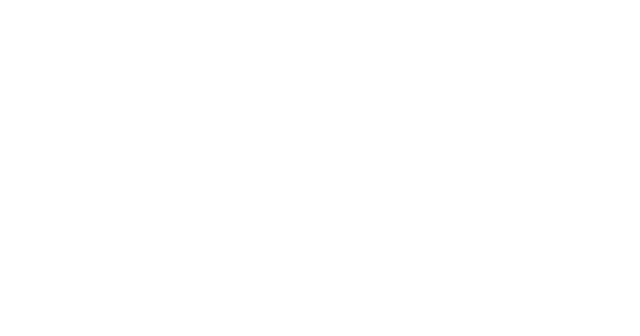
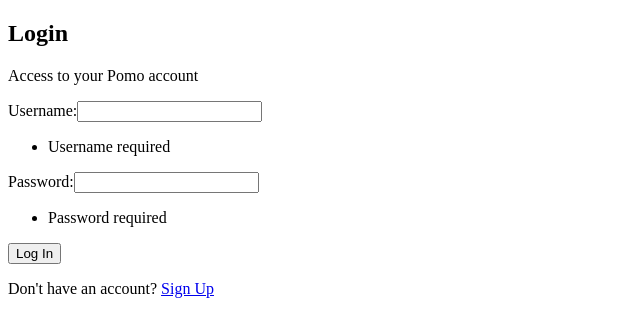
Before and after one commit to antotot04/AppStudio, an Angular app in the folder frontend/: page / in a window 1280 px wide. Shown: the top 336 px of the page, without its empty margins (0-640 px from the left). Built offline with nearby package versions, Linux system fonts and the light colour scheme.

Commit message:
initialization of log-in component

```diff
--- /dev/null
+++ b/frontend/src/app/app-login/app-login.html
@@ -0,0 +1,37 @@
+<div>
+    <h2>Login</h2>
+    <div>
+        <form (submit)="onSubmit($event)">
+            <p>Access to your Pomo account</p>
+
+            <label for="username">Username:</label>
+            <input type="text" id="username" [formField]="loginForm.username">
+
+            @if(loginForm.username().invalid()){
+                <ul>
+                    @for(error of loginForm.username().errors(); track error){
+                        <li>{{ error.message }}</li>
+                    }
+                </ul>
+            }
+
+            <label for="password">Password:</label>
+            <input type="password" id="password" [formField]="loginForm.password">
+
+            @if(loginForm.password().invalid()){
+                <ul>
+                    @for(error of loginForm.password().errors(); track error){
+                        <li>{{ error.message }}</li>
+                    }
+                </ul>
+            }
+            <button type="submit">Log In</button>
+        </form>
+
+        <!-- TODO: insert Sign up page and do stuff -->
+        <p>Don't have an account? <a [routerLink]="['/']">Sign Up</a></p>
+
+        <!-- TODO: insert Pomo logo svg image -->
+        <img>
+    </div>
+</div>
--- /dev/null
+++ b/frontend/src/app/app-login/app-login.ts
@@ -0,0 +1,35 @@
+import { Component, signal } from '@angular/core';
+import { LoginForm } from '../dto/login-form'
+import { form, required, max, maxLength, FormField } from '@angular/forms/signals';
+import { Router, RouterLink } from '@angular/router';
+
+@Component({
+  selector: 'app-app-login',
+  imports: [FormField, RouterLink],
+  templateUrl: './app-login.html',
+  styleUrl: './app-login.css',
+})
+export class AppLogin {
+
+  loginModel = signal<LoginForm>({
+    username: '',
+    password: ''
+  });
+
+  loginForm = form(this.loginModel, (schemaPath) => {
+    required(schemaPath.username, {message: "Username required"});
+    required(schemaPath.password, {message: "Password required"});
+    maxLength(schemaPath.username, 30);
+  });
+
+  onSubmit(event: Event){
+    event.preventDefault();
+
+    let username: string = this.loginForm.username().value();
+    let password: string = this.loginForm.password().value();
+
+
+    // just for testing (gonna remove it)
+    alert("username: " + username + " length: " + username.length + " password : " + password);
+  }
+}
--- a/frontend/src/app/app.html
+++ b/frontend/src/app/app.html
@@ -1 +1,5 @@
-<router-outlet />
+<main>
+    <section class="content">
+        <router-outlet></router-outlet>
+    </section>
+</main>
--- a/frontend/src/app/app.routes.ts
+++ b/frontend/src/app/app.routes.ts
@@ -1,3 +1,10 @@
 import { Routes } from '@angular/router';
+import { AppLogin } from './app-login/app-login';
 
-export const routes: Routes = [];
+export const routes: Routes = [
+    {
+        path: '',
+        title: 'Login Page',
+        component: AppLogin
+    }
+];
--- a/frontend/src/app/app.ts
+++ b/frontend/src/app/app.ts
@@ -7,5 +7,4 @@
   templateUrl: './app.html',
   styleUrl: './app.css'
 })
-export class App {
-}
+export class App {}
--- /dev/null
+++ b/frontend/src/app/dto/login-form.ts
@@ -0,0 +1,4 @@
+export interface LoginForm {
+    username: string,
+    password: string
+}
--- a/frontend/src/index.html
+++ b/frontend/src/index.html
@@ -5,6 +5,7 @@
   <title>Pomo</title>
   <base href="/">
   <meta name="viewport" content="width=device-width, initial-scale=1">
+  <!-- TODO: put icon image -->
   <link rel="icon" type="image/x-icon" href="">
 </head>
 <body>
```
Also changed, not shown: frontend/src/app/app-login/app-login.css (added), 1 other file (tests, documents, lock files or other folders).
